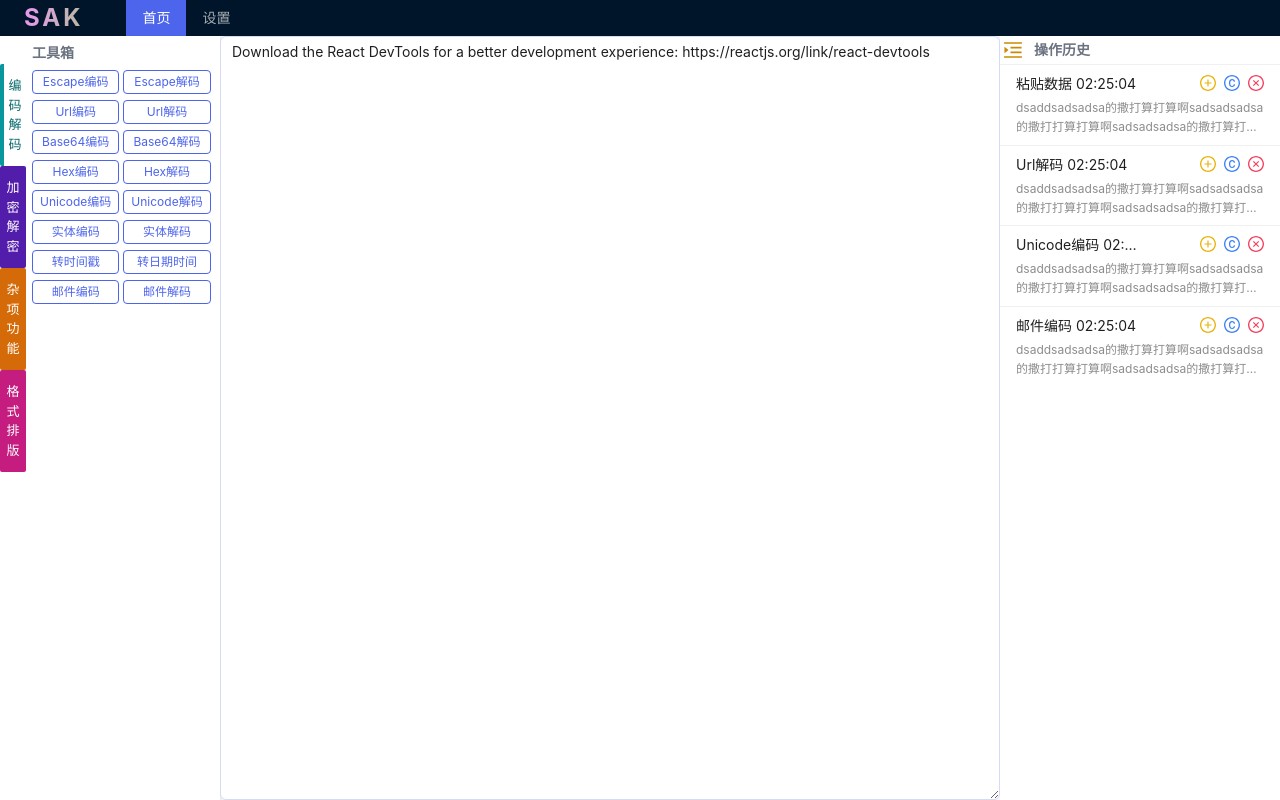
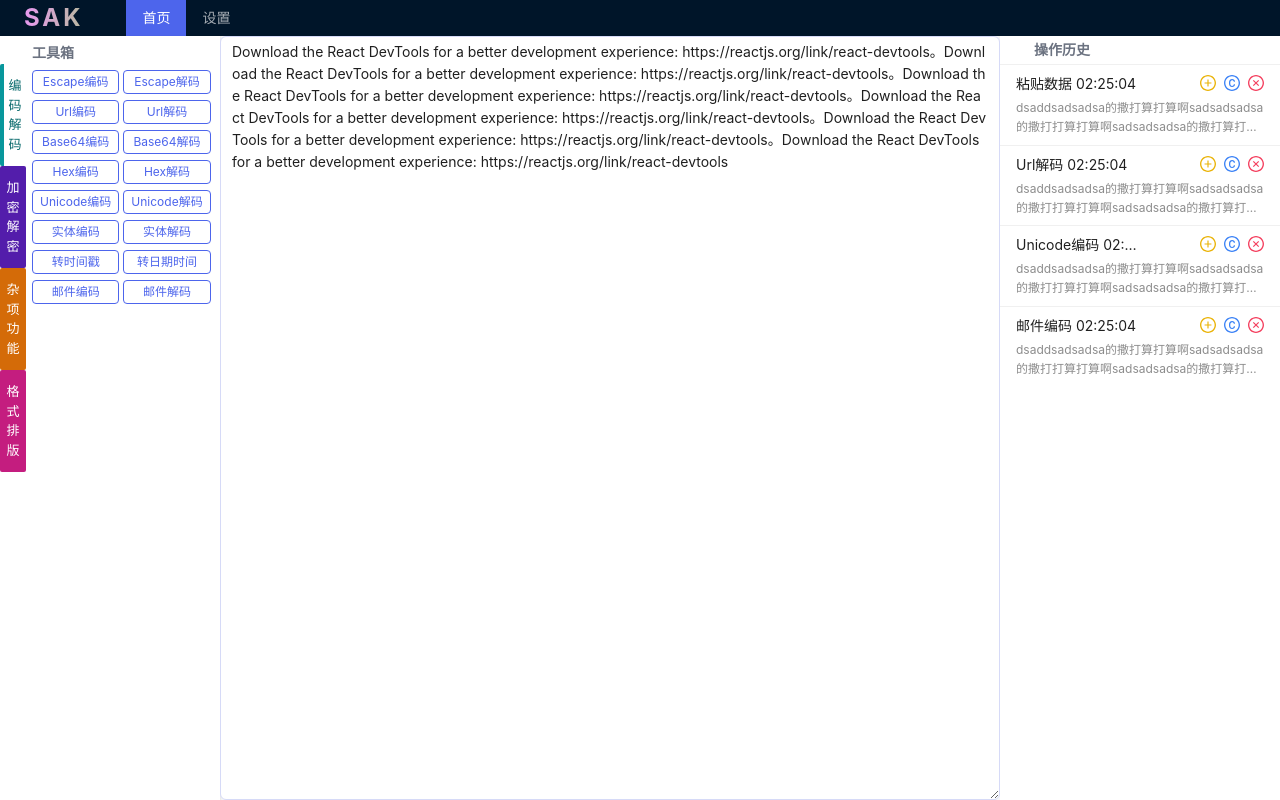
Before and after one commit to demonxian3/swiss-army-knife, a React (Vite) app: page /home in a window 1280 px wide. Built offline with nearby package versions, Linux system fonts and the light colour scheme.

Commit message:
完善选中文本逻辑，实现编码解码

```diff
--- a/package.json
+++ b/package.json
@@ -22,14 +22,14 @@
     "react": "^18.2.0",
     "react-dom": "^18.2.0",
     "react-router-dom": "^6.11.1",
-    "react-use": "^17.4.2",
-    "urlencode": "^2.0.0"
+    "react-use": "^17.4.2"
   },
   "devDependencies": {
     "@babel/core": "^7.21.8",
     "@babel/preset-env": "^7.21.5",
     "@babel/preset-react": "^7.18.6",
     "@types/lodash": "^4.14.198",
+    "@types/node": "^20.10.2",
     "@types/numeral": "^2.0.2",
     "@types/react": "^18.0.28",
     "@types/react-dom": "^18.0.11",
--- a/src/components/DataArea/index.tsx
+++ b/src/components/DataArea/index.tsx
@@ -14,29 +14,30 @@ const DataArea = () => {
         console.log(data)
     }
 
-    const handleSelect = () => {
-        const textarea = document.activeElement as HTMLTextAreaElement
+    // const handleSelect = () => {
+    //     const textarea = document.activeElement as HTMLTextAreaElement
 
-        if (!textarea || !textarea.value) {
-            return
-        }
+    //     if (!textarea || !textarea.value) {
+    //         return
+    //     }
 
-        const { selectionStart, selectionEnd } = textarea
+    //     const { selectionStart, selectionEnd } = textarea
 
-        const content =
-            selectionEnd <= selectionStart
-                ? ""
-                : textarea.value.substring(selectionStart, selectionEnd)
+    //     const content =
+    //         selectionEnd <= selectionStart
+    //             ? ""
+    //             : textarea.value.substring(selectionStart, selectionEnd)
 
-        gs.setSelection(selectionStart, selectionEnd, textarea, content)
-    }
+    //     gs.setSelection(selectionStart, selectionEnd, textarea, content)
+    // }
 
     return (
         <Input.TextArea
-            onMouseUp={handleSelect}
+            // onMouseUp={handleSelect}
+            // onMouseLeave={handleSelect}
             onPaste={handlePaste}
             onChange={(e) => gs.setDataSource(e.target.value)}
-            className={`${isLaptop ? "text-size-14px" : "text-size-16px"} w-100% !h-full`}
+            className={`${isLaptop ? "text-size-14px" : "text-size-16px"} break-all w-full !h-full`}
             value={gs.dataSource}
         />
     )
--- a/src/components/HistoryPanel/index.tsx
+++ b/src/components/HistoryPanel/index.tsx
@@ -40,7 +40,7 @@ const HistoryPanel = () => {
                     <Space>
                         <button
                             onClick={() => gs.toggleHistoryExpand()}
-                            className={`w-26px text-yellow-600 text-white text-xl `}
+                            className={`w-26px text-rose-600 text-white text-xl `}
                         >
                             {gs.historyExpand ? <MenuUnfoldOutlined /> : <MenuFoldOutlined />}
                         </button>
--- a/src/components/ToolBox/coder.tsx
+++ b/src/components/ToolBox/coder.tsx
@@ -1,21 +1,52 @@
-import urlcoder from "urlencode";
+// encodeURIComponent 对于字母会跳过编码，因此编写函数补充字母等相关编码
+const urlEncode = (str: string) => {
+    let skip = -1
+    return Array.from(encodeURIComponent(str)).reduce((ret, c, i) => {
+        if (c === "%") {
+            skip = i + 2
+        }
 
-const urlEncode = (str: string) => {
+        if (i <= skip) return ret + c
 
+        const unicode = c.codePointAt(0) || -1
+        if (unicode >= 0 && unicode < 128) {
+            ret += "%" + unicode.toString(16).toUpperCase()
+        }
 
-
+        return ret
+    }, "")
 }
 
-const urlDecode = (str: string) => {}
+const base64Encode = (input: string) => {
+    const bytes = new TextEncoder().encode(input)
+    return btoa(String.fromCharCode(...bytes))
+}
+
+const base64Decode = (input: string) => {
+    const decodedBytes = Uint8Array.from(atob(input), (c) => c.charCodeAt(0))
+    return new TextDecoder().decode(decodedBytes)
+}
+
+function hexEncode(input: string) {
+    return Array.from(new TextEncoder().encode(input), (byte) =>
+        byte.toString(16).padStart(2, "0"),
+    ).join("")
+}
+
+function hexDecode(hex: string) {
+    const bytes = hex.match(/.{1,2}/g)!.map((byte) => parseInt(byte, 16))
+    return new TextDecoder().decode(new Uint8Array(bytes))
+}
+
 export default [
     { type: "coder", label: "Escape编码", handler: encodeURIComponent },
     { type: "coder", label: "Escape解码", handler: decodeURIComponent },
     { type: "coder", label: "Url编码", handler: urlEncode },
-    { type: "coder", label: "Url解码", handler: urlDecode },
-    { type: "coder", label: "Base64编码", handler: "b64Encode" },
-    { type: "coder", label: "Base64解码", handler: "b64Decode" },
-    { type: "coder", label: "Hex编码", handler: "hexEncode" },
-    { type: "coder", label: "Hex解码", handler: "hexDecode" },
+    { type: "coder", label: "Url解码", handler: decodeURIComponent },
+    { type: "coder", label: "Base64编码", handler: base64Encode },
+    { type: "coder", label: "Base64解码", handler: base64Decode },
+    { type: "coder", label: "Hex编码", handler: hexEncode },
+    { type: "coder", label: "Hex解码", handler: hexDecode },
     { type: "coder", label: "Unicode编码", handler: "unicodeEncode" },
     { type: "coder", label: "Unicode解码", handler: "unicodeDecode" },
     { type: "coder", label: "实体编码", handler: "entityEncode" },
--- a/src/stores/globalStore.tsx
+++ b/src/stores/globalStore.tsx
@@ -10,26 +10,12 @@ class GlobalStore {
     toolBoxExpand = true
     historyExpand = true
     dataSource =
-        "Download the React DevTools for a better development experience: https://reactjs.org/link/react-devtools"
+        "Download the React DevTools for a better development experience: https://reactjs.org/link/react-devtools。Download the React DevTools for a better development experience: https://reactjs.org/link/react-devtools。Download the React DevTools for a better development experience: https://reactjs.org/link/react-devtools。Download the React DevTools for a better development experience: https://reactjs.org/link/react-devtools。Download the React DevTools for a better development experience: https://reactjs.org/link/react-devtools。Download the React DevTools for a better development experience: https://reactjs.org/link/react-devtools"
     historyStack: any[] = []
-    selection = {
-        selectionStart: 0,
-        selectionEnd: 0,
-        elem: null as any as HTMLTextAreaElement,
-        content: "",
-    }
+
 
     constructor() {
         makeAutoObservable(this)
-    }
-
-    setSelection(selectionStart: number, selectionEnd: number, elem: any, content: string) {
-        this.selection.content = content
-        this.selection.elem = elem
-        this.selection.selectionStart = selectionStart
-        this.selection.selectionEnd = selectionEnd
-
-        console.log(selectionStart, selectionEnd, elem, content)
     }
 
     addHistoryItem(stack: any) {
@@ -40,20 +26,29 @@ class GlobalStore {
         this.dataSource = text
     }
 
+    getSelectionInfo() {
+        const elem = document.querySelector("textarea")
+
+        if (!elem) {
+            return { elem: null, start: 0, end: 0, selectText: "", hasSelection: false }
+        }
+
+        const { selectionStart: start, selectionEnd: end } = elem
+        const selectText = elem.value.slice(start, end)
+
+        return { elem, start, end, selectText, hasSelection: selectText.length && end > start }
+    }
+
     setData(replaceText: string) {
-        if (this.selection.content) {
-            const { selectionStart: start, selectionEnd: end, elem } = this.selection
-            const newText =
-                this.dataSource.slice(0, start) + replaceText + this.dataSource.slice(end)
+        const { elem, start, end, hasSelection } = this.getSelectionInfo()
 
-            console.log(start, end, newText)
+        if (hasSelection) {
+            const newText = elem!.value.slice(0, start) + replaceText + elem!.value.slice(end)
             this.setDataSource(newText)
-            this.selection.selectionEnd = start + replaceText.length
-            this.selection.content = replaceText
 
             setTimeout(() => {
-                elem.focus()
-                elem.setSelectionRange(start, start + replaceText.length)
+                elem!.focus()
+                elem!.setSelectionRange(start, start + replaceText.length)
             }, 1)
         } else {
             this.setDataSource(replaceText)
@@ -121,7 +116,8 @@ class GlobalStore {
     }
 
     get data() {
-        return this.selection.content || this.dataSource
+        const { selectText, hasSelection } = this.getSelectionInfo()
+        return hasSelection ? selectText : this.dataSource
     }
 }
 
```
Also changed, not shown: 1 other file (tests, documents, lock files or other folders).
